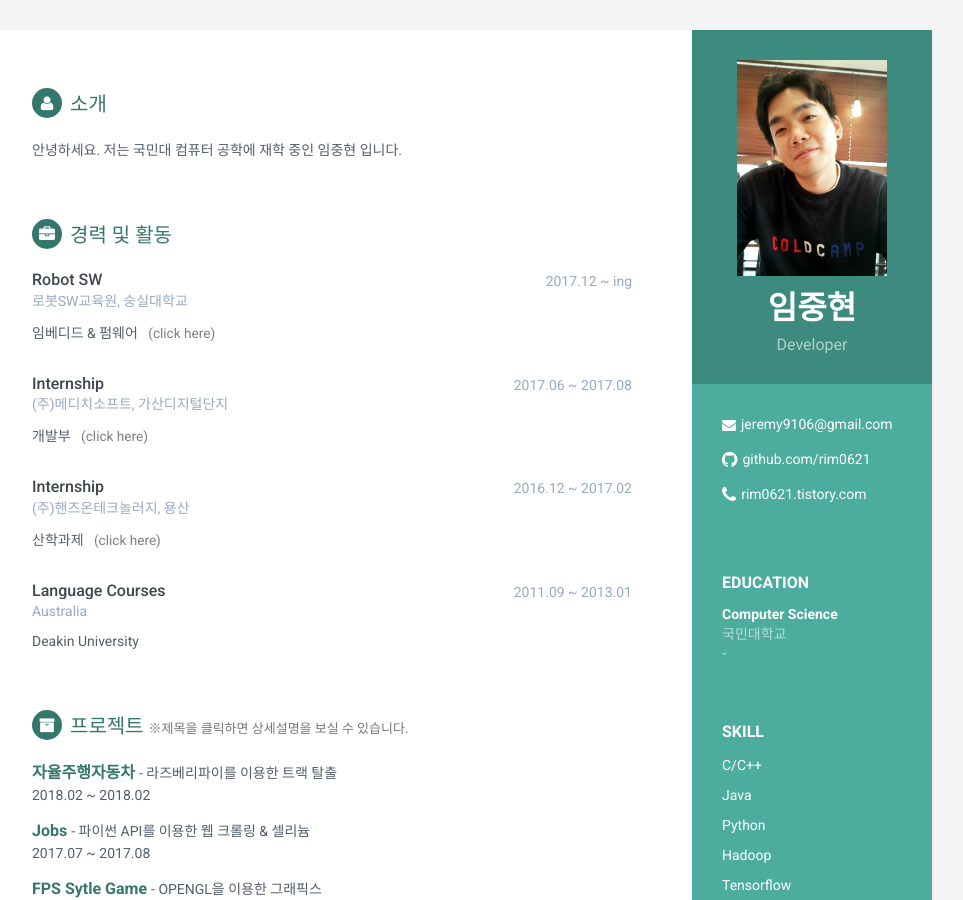
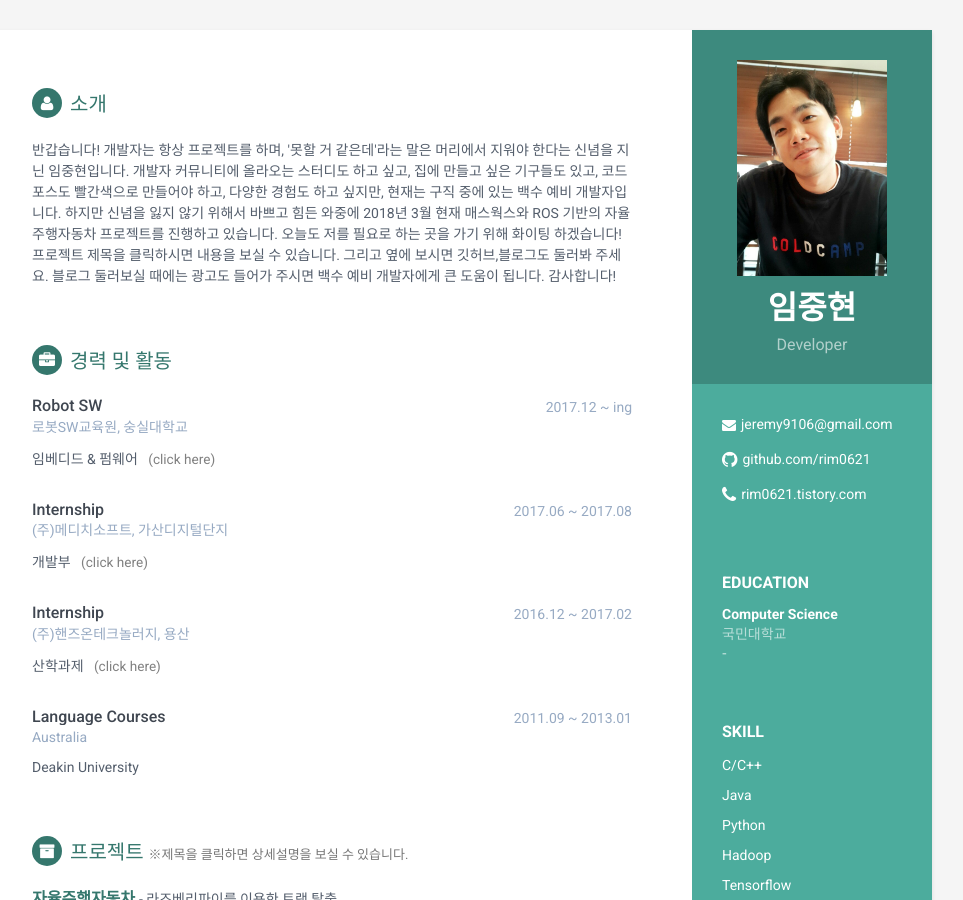
Before and after one commit to rim0621/rim0621.github.io, a Jekyll site: the page index.html, which Jekyll copies as it is, in a window 1280 px wide and 900 px high. Shown: the whole window, without its empty margins (188-1151 px from the left). Built offline with Jekyll 4.4.1, drawn with Linux system fonts in a browser that asks for light colours.

Commit message:
2018-03-29

```diff
--- a/index.html
+++ b/index.html
@@ -98,7 +98,7 @@
       <section class="section summary-section">
         <h2 class="section-title"><i class="fa fa-user"></i>소개 </h2>
         <div class="summary">
-          <p>안녕하세요. 저는 국민대 컴퓨터 공학에 재학 중인 임중현 입니다. </p>
+          <p>반갑습니다! 개발자는 항상 프로젝트를 하며, '못할 거 같은데'라는 말은 머리에서 지워야 한다는 신념을 지닌 임중현입니다. 개발자 커뮤니티에 올라오는 스터디도 하고 싶고, 집에 만들고 싶은 기구들도 있고, 코드포스도 빨간색으로 만들어야 하고, 다양한 경험도 하고 싶지만, 현재는 구직 중에 있는 백수 예비 개발자입니다. 하지만 신념을 잃지 않기 위해서 바쁘고 힘든 와중에 2018년 3월 현재 매스웍스와 ROS 기반의 자율주행자동차 프로젝트를 진행하고 있습니다. 오늘도 저를 필요로 하는 곳을 가기 위해 화이팅 하겠습니다! 프로젝트 제목을 클릭하시면 내용을 보실 수 있습니다. 그리고 옆에 보시면 깃허브,블로그도 둘러봐 주세요. 블로그 둘러보실 때에는 광고도 들어가 주시면 백수 예비 개발자에게 큰 도움이 됩니다. 감사합니다! </p>
         </div>
         <!--//summary-->
       </section>
```
